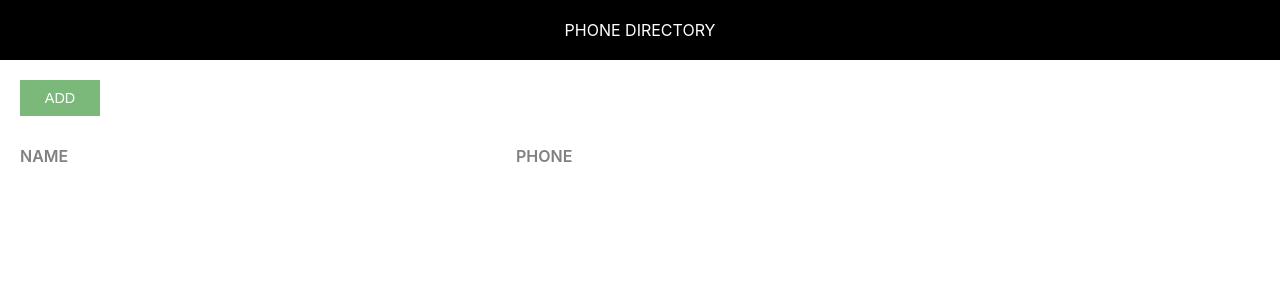
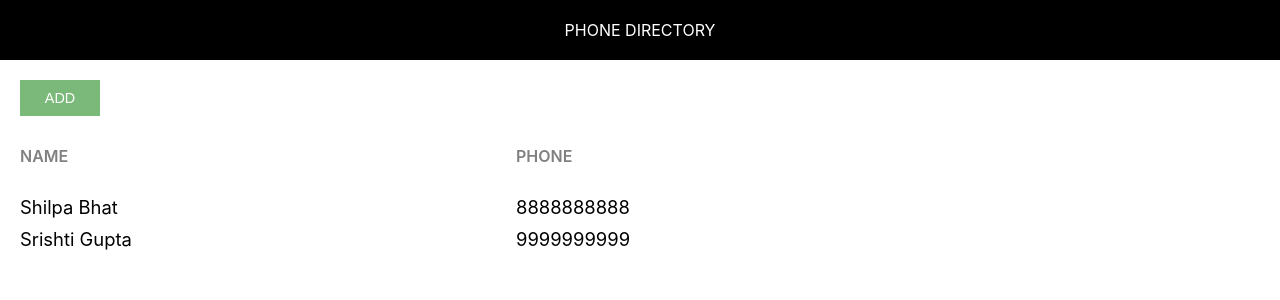
Before and after one commit to roxrite27/phone-directory, a React (Create React App) app: page / in a window 1280 px wide. Shown: the top 300 px of the page. Built offline with nearby package versions, Linux system fonts and the light colour scheme.

Commit message:
Dynamic Content: Rendered Subscribers Dynamically

```diff
--- a/src/App.js
+++ b/src/App.js
@@ -1,8 +1,24 @@
-import React from 'react';
-import Header from './Header.js';
+import React, { Component } from 'react';
+import Header from './header.js';
 import './App.css';
 
-function App() {
+class App extends Component {
+
+  render() {
+
+    let subscribers = [
+      {
+        id: 1,
+        name: "Shilpa Bhat",
+        phone: "8888888888"
+      },
+      {
+        id: 2,
+        name: "Srishti Gupta",
+        phone: "9999999999"
+      }
+    ];
+
     return (
       <div>
         <Header />
@@ -14,10 +30,18 @@ function App() {
             <span className="grid-item phone-heading">Phone</span>
           </div>
 
+          {
+            subscribers.map(sub => {
+              return <div key={sub.id} className="grid-container">
+                <span className="grid-item">{sub.name}</span>
+                <span className="grid-item">{sub.phone}</span>
               </div>
-
+            })
+          }
+        </div>
       </div>
     );
   }
+}
 
 export default App;
--- a/src/header.js
+++ b/src/header.js
@@ -1,5 +1,5 @@
 import React from 'react';
-import './Header.css';
+import './header.css';
 const Header = function () {
 
     return (
```
Also changed, not shown: package.json (+7 -1 lines). Lines whose indentation alone changed are shown as unchanged.
